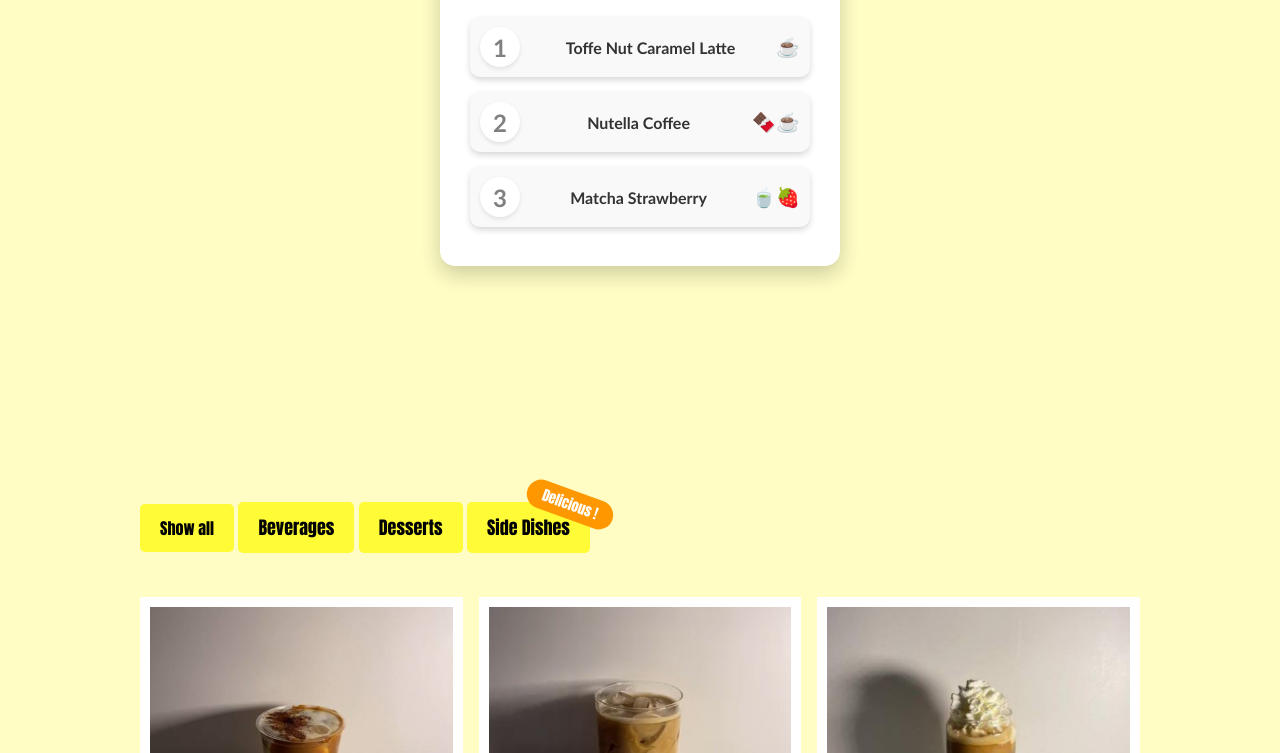
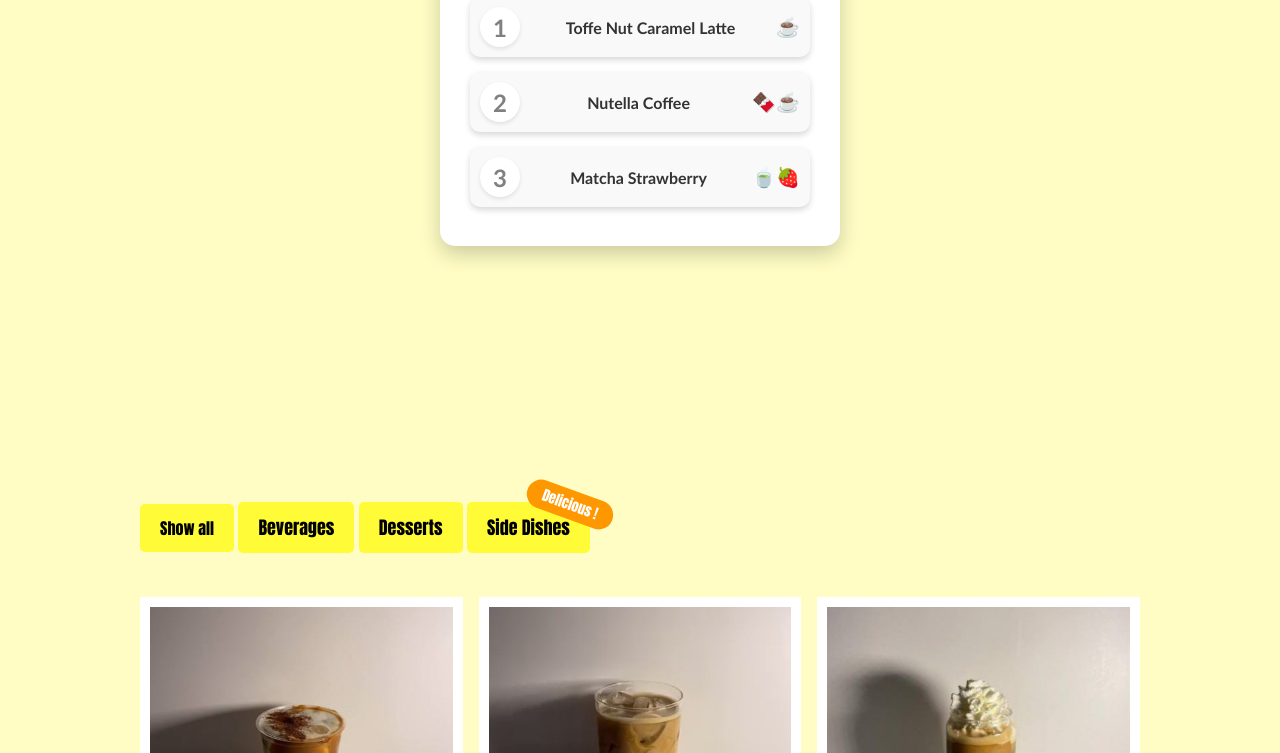
Before and after one commit to SyafiqahSyahirah/BrewsBites, a plain HTML site: page MENU.html in a window 1280 px wide. Shown: the part 347-1100 px from the top of the page. Drawn offline with Linux system fonts and the light colour scheme.

Commit message:
Update MENU.css

```diff
--- a/MENU.css
+++ b/MENU.css
@@ -30,7 +30,6 @@ font-family: Arial;
   top: 50%;
   left: 50%;
   transform: translate(-50%, -50%);
-  margin-top: 20px;
 }
 
 
@@ -47,7 +46,6 @@ font-family: Arial;
 
 .menu-container:hover {
   background-color: rgba(255, 255, 0, 0.288);
-  margin-top: 20px;
   }
 
 ol {
```
